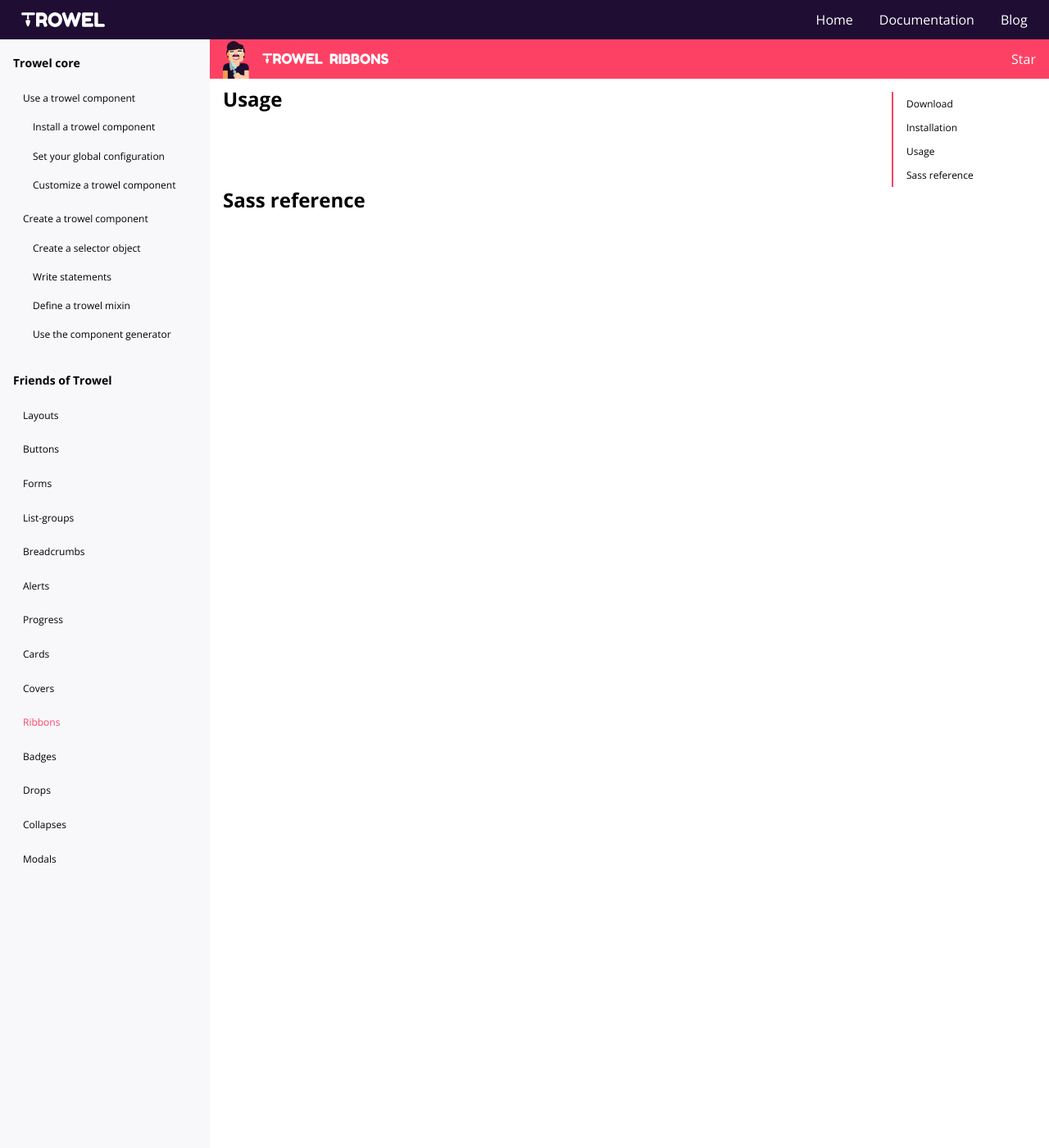
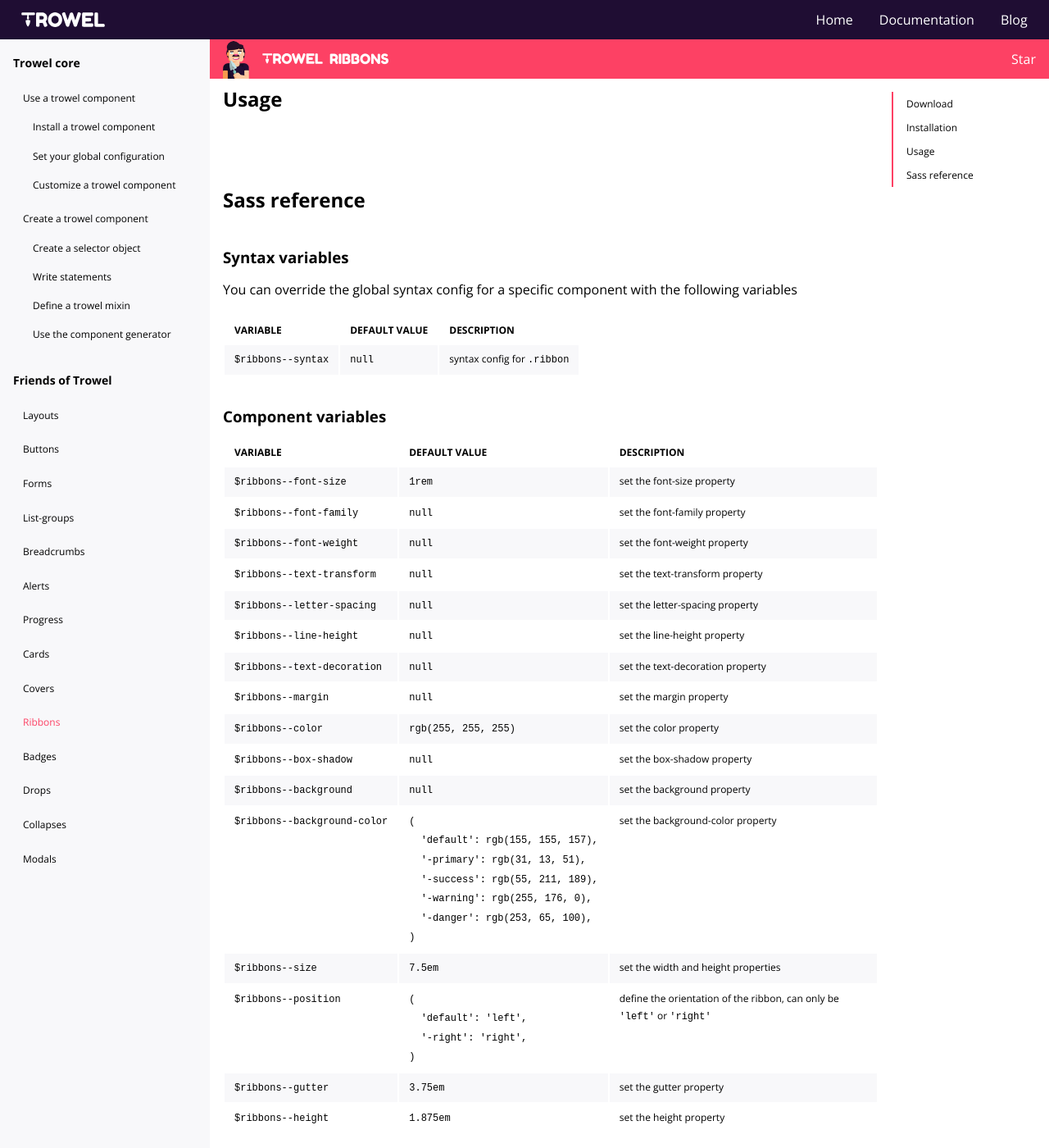
Before and after one commit to Trowel/trowel.github.io, a Jekyll site: the page built from pages/documentation/friends-of-trowel/ribbons.md, in a window 1280 px wide and 1400 px high, scrolled down 1192 px. Shown: the whole window at 82% size. Built offline with Jekyll 4.4.1, drawn with Linux system fonts in a browser that asks for light colours.

Commit message:
ribbons sass usage

```diff
--- a/pages/documentation/friends-of-trowel/ribbons.md
+++ b/pages/documentation/friends-of-trowel/ribbons.md
@@ -45,3 +45,30 @@ The twig template ready to be `include` or `embed` is located at `./src/twig/rib
 ## Usage
 
 ## Sass reference
+
+### Syntax variables
+
+You can override the global syntax config for a specific component with the following variables
+
+{% include doc/scss-reference-thead.md %}
+| `$ribbons--syntax` | `null` | syntax config for `.ribbon` |
+
+### Component variables
+
+{% include doc/scss-reference-thead.md %}
+| `$ribbons--font-size` | `{{ page.trwl_theme.sizes.md }}` | set the font-size property |
+| `$ribbons--font-family` | `null` | set the font-family property |
+| `$ribbons--font-weight` | `null` | set the font-weight property |
+| `$ribbons--text-transform` | `null` | set the text-transform property |
+| `$ribbons--letter-spacing` | `null` | set the letter-spacing property |
+| `$ribbons--line-height` | `null` | set the line-height property |
+| `$ribbons--text-decoration` | `null` | set the text-decoration property |
+| `$ribbons--margin` | `null` | set the margin property |
+| `$ribbons--color` | `rgb(255, 255, 255)` | set the color property |
+| `$ribbons--box-shadow` | `null` | set the box-shadow property |
+| `$ribbons--background` | `null` | set the background property |
+| `$ribbons--background-color` | <code>(<br>&nbsp;&nbsp;'default':&nbsp;{{ page.trwl_theme.colors.gray_darker }},<br>&nbsp;&nbsp;'-primary':&nbsp;{{ page.trwl_theme.colors.primary }},<br>&nbsp;&nbsp;'-success':&nbsp;{{ page.trwl_theme.colors.success }},<br>&nbsp;&nbsp;'-warning':&nbsp;{{ page.trwl_theme.colors.warning }},<br>&nbsp;&nbsp;'-danger':&nbsp;{{ page.trwl_theme.colors.danger }},<br>)</code> | set the background-color property |
+| `$ribbons--size` | `7.5em` | set the width and height properties |
+| `$ribbons--position` | <code>(<br>&nbsp;&nbsp;'default':&nbsp;'left',<br>&nbsp;&nbsp;'-right':&nbsp;'right',<br>)</code> | define the orientation of the ribbon, can only be `'left'` or `'right'` |
+| `$ribbons--gutter` | `3.75em` | set the gutter property |
+| `$ribbons--height` | `1.875em` | set the height property |
```
